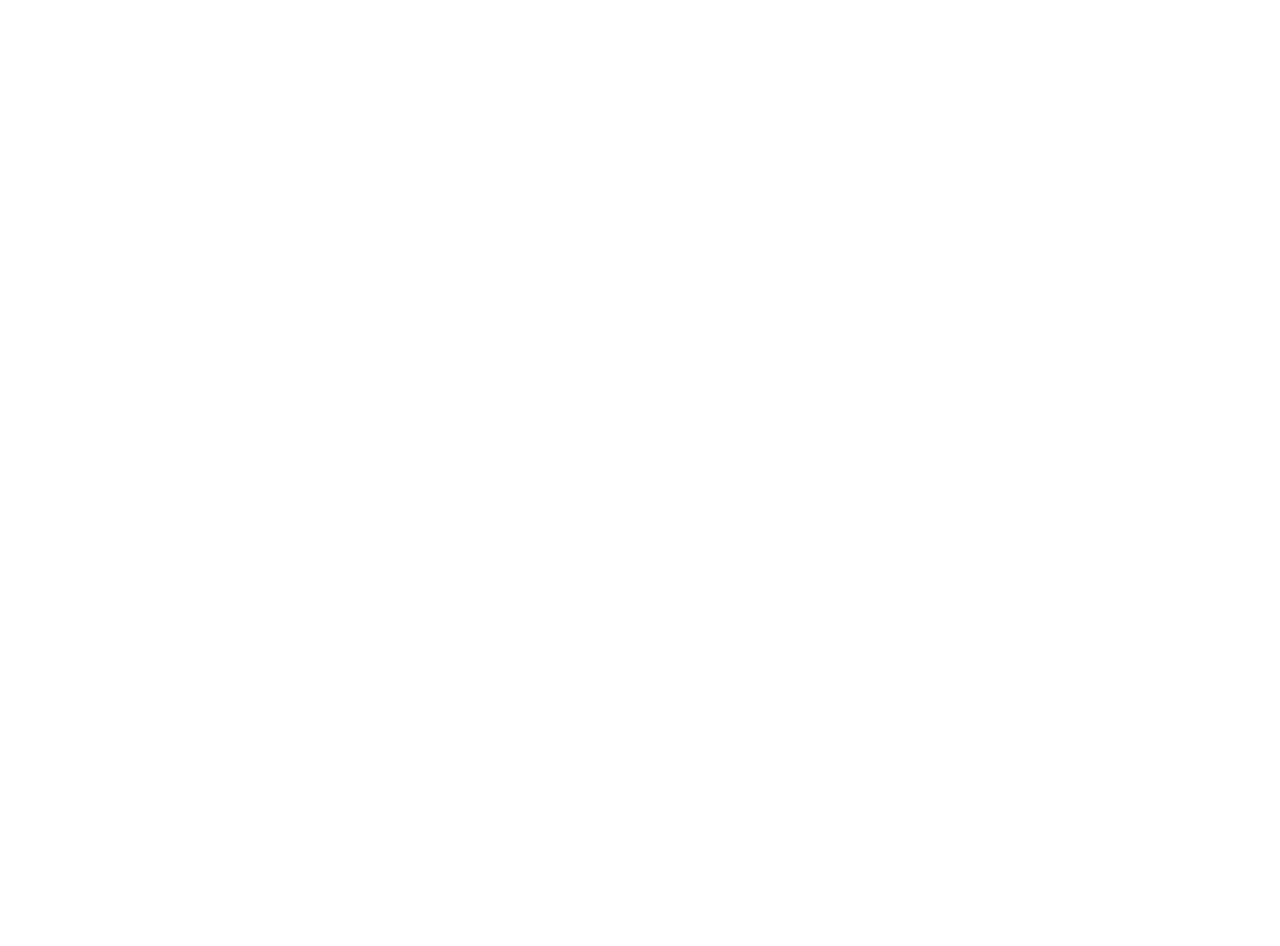
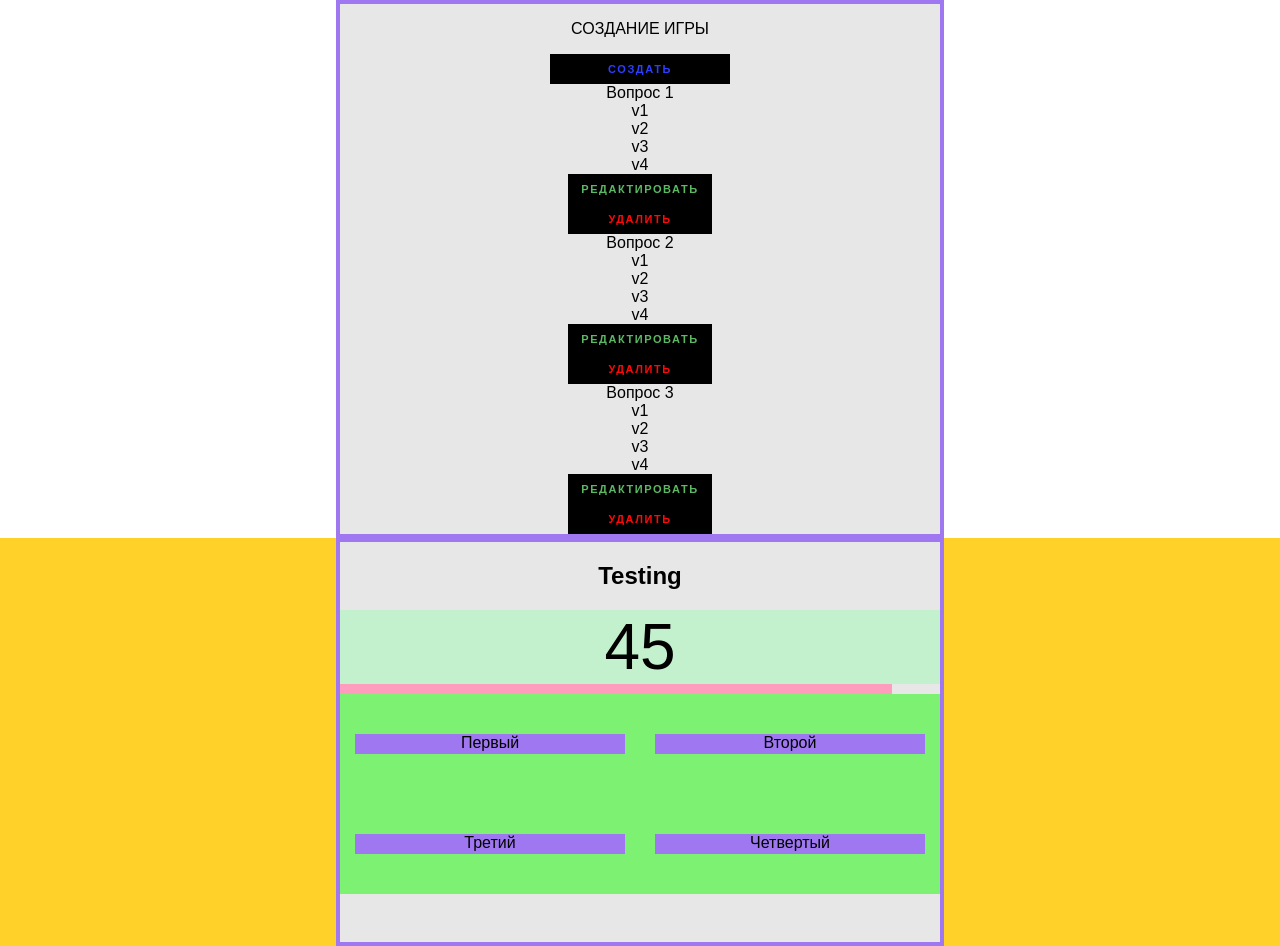
Before and after one commit to Kahoot-bootcamp4/kahootProject, a React (Create React App) app in the folder kahoot-project/: page / in a window 1280 px wide. Before the commit the page ends 800 px from the top, so only its background shows below. Built offline with nearby package versions, Linux system fonts and the light colour scheme.

Commit message:
merge commit

```diff
--- a/kahoot-project/src/App.js
+++ b/kahoot-project/src/App.js
@@ -1,14 +1,14 @@
 import React, { Component } from 'react';
 
 import './App.css';
-
+import Test from './test.js';
 
 
 class App extends Component {
   render() {
     return (
       <div className="App">
-
+        <Test/>
 
       </div>
     );
--- a/kahoot-project/src/test.js
+++ b/kahoot-project/src/test.js
@@ -2,14 +2,17 @@
 import styled from 'styled-components';
 import {Button, Input, CustomLink} from "./components/UI"
 
+import AdminCreateGame from './components/admin_create_game';
+import UserTestingPage from './components/users_testing_page';
 
 const tst = () => {
     return(
     <div>
-        <Button theme={'light'}>TTTTTT</Button>
-        <Input type='text'/>
-        <CustomLink href='test link'>dasda</CustomLink>
-
+        {/*<Button theme={'light'}>TTTTTT</Button>*/}
+        {/*<Input type='text'/>*/}
+        {/*<CustomLink href='test link'>dasda</CustomLink>*/}
+        <AdminCreateGame/>
+        <UserTestingPage/>
 
     </div>
     )
```
